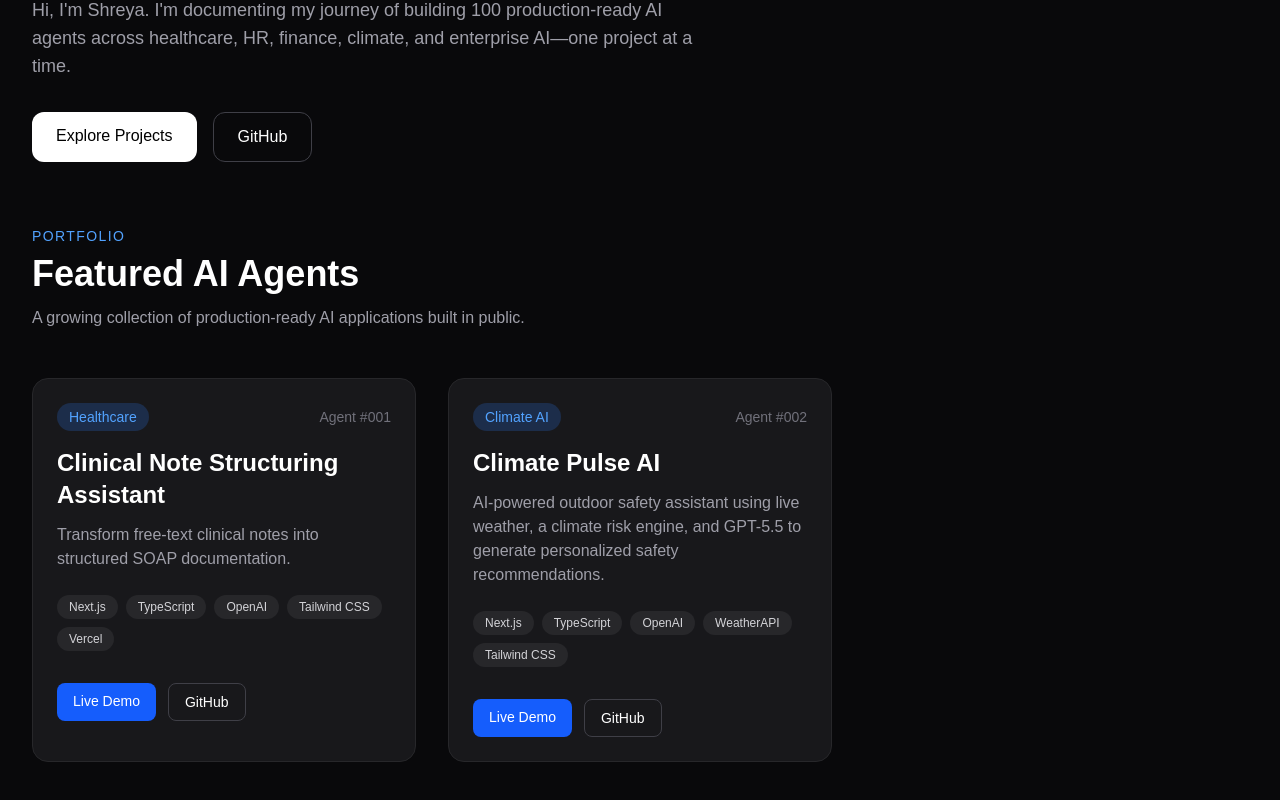
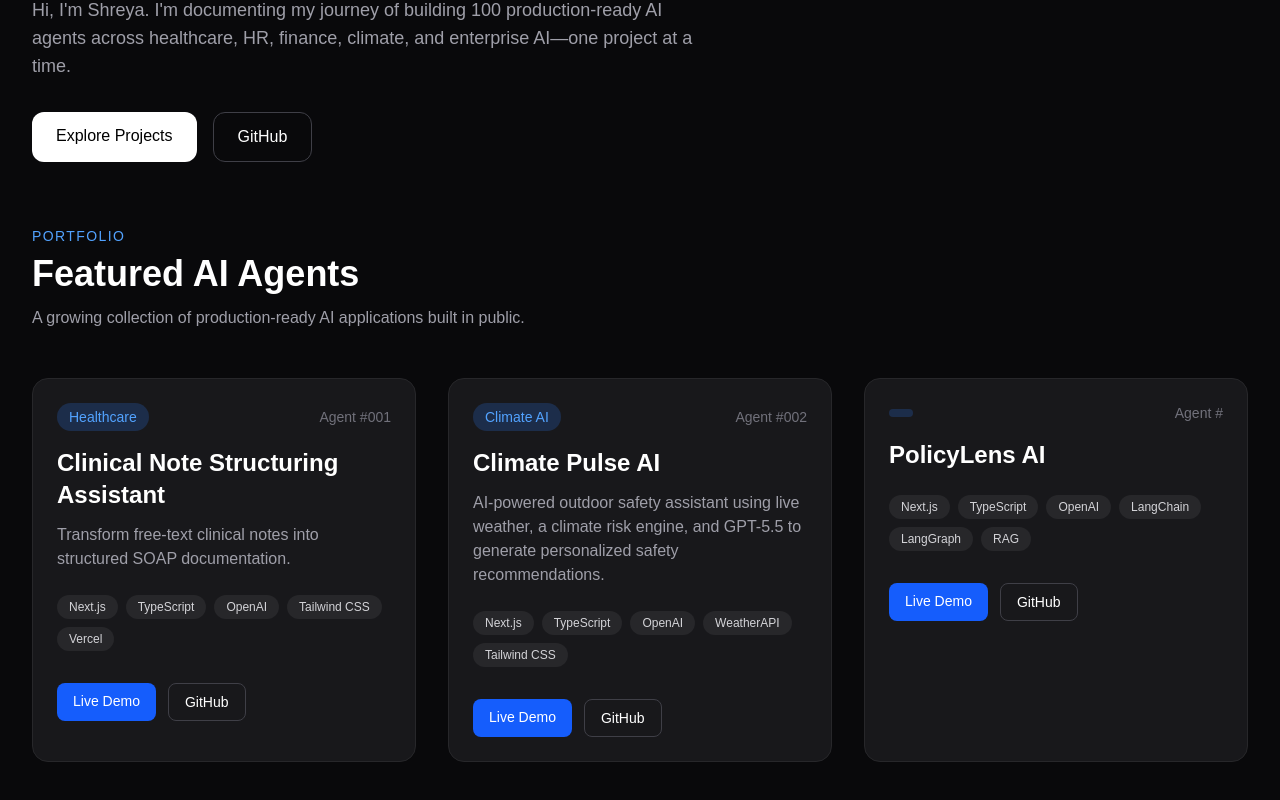
Before and after one commit to shreya19888/ai-portfolio, a Next.js app: page / in a window 1280 px wide. Shown: the part 374-1174 px from the top of the page. Built offline with nearby package versions, Linux system fonts and the light colour scheme.

Commit message:
day 003 PolicyLens AI

```diff
--- a/app/data/agents.ts
+++ b/app/data/agents.ts
@@ -35,4 +35,23 @@
   github:
     "https://github.com/shreya19888/100-days-100-agents/tree/master/day-002-climate-pulse",
 },
+{
+  title: "PolicyLens AI",
+  day: "Day 003",
+  description:
+    "A multilingual agentic RAG platform that helps employees find accurate answers from global HR policies, benefits, and compliance documents using semantic search and grounded AI responses.",
+  technologies: [
+    "Next.js",
+    "TypeScript",
+    "OpenAI",
+    "LangChain",
+    "LangGraph",
+    "RAG",
+  ],
+  github:
+    "https://github.com/shreya19888/100-days-100-agents/tree/master/day-003-policylens-ai",
+  demo: "https://policylensai-chi.vercel.app/",
+  status: "Live",
+  color: "from-indigo-500 to-violet-600",
+},
 ];
```
